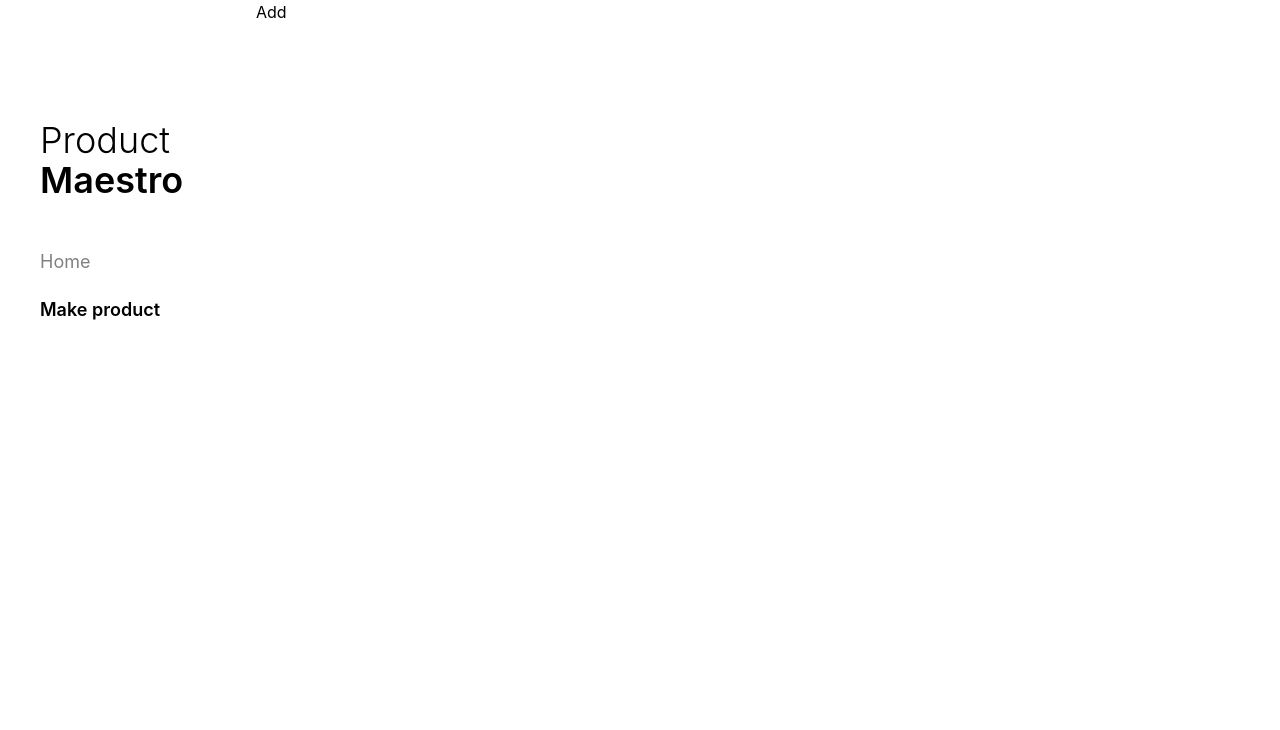
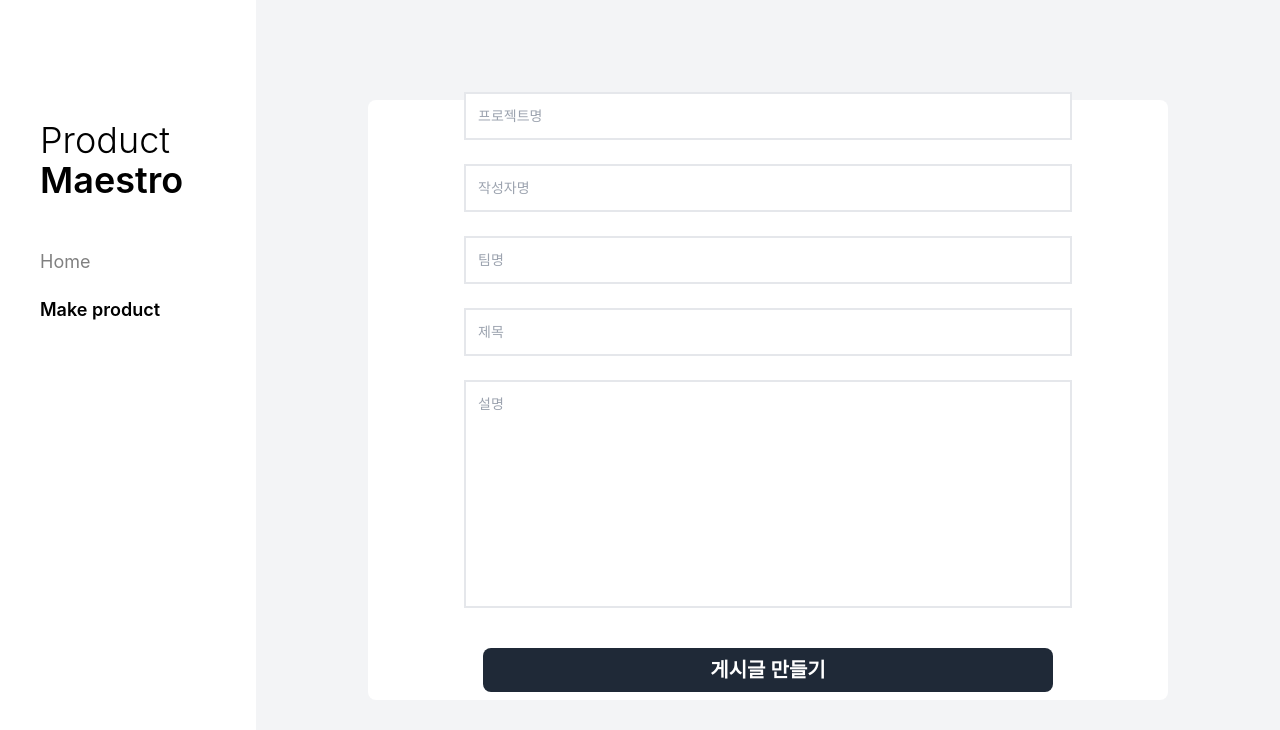
Before and after one commit to dongree/ProductMaestro, a React (Create React App) app: page /add in a window 1280 px wide. Shown: the top 730 px of the page. Built offline with nearby package versions, Linux system fonts and the light colour scheme.

Commit message:
add page

```diff
--- a/src/pages/Add.jsx
+++ b/src/pages/Add.jsx
@@ -1,5 +1,92 @@
-import React from 'react';
+import React, { useState } from 'react';
 
 export default function Add() {
-  return <div>Add</div>;
+  const [projectName, setProjectName] = useState('');
+  const [username, setUsername] = useState('');
+  const [teamname, setTeamname] = useState('');
+  const [title, setTitle] = useState('');
+  const [description, setDescription] = useState('');
+
+  const init = () => {
+    setProjectName('');
+    setUsername('');
+    setTeamname('');
+    setTitle('');
+    setDescription('');
+  };
+
+  const handleSubmit = e => {
+    e.preventDefault();
+    console.log(description);
+
+    // post 요청하기
+    // fetch(url, {method:POST}).then()
+
+    init();
+  };
+
+  return (
+    <section className="basis-4/5 bg-gray-100 px-28 py-10 flex flex-col justify-center ">
+      <div className="flex flex-col h-5/6 bg-white justify-center rounded-lg p-5">
+        <form
+          action=""
+          className="flex flex-col h-full items-center justify-center"
+          onSubmit={handleSubmit}
+        >
+          <div className="w-4/5 flex flex-col items-center ">
+            <input
+              type="text"
+              value={projectName}
+              onChange={e => {
+                setProjectName(e.target.value);
+              }}
+              placeholder="프로젝트명"
+              className="border-2 w-full p-3 mb-6 text-sm"
+              required
+            />
+            <input
+              type="text"
+              value={username}
+              onChange={e => setUsername(e.target.value)}
+              placeholder="작성자명"
+              className="border-2 w-full p-3 mb-6 text-sm"
+              required
+            />
+            <input
+              type="text"
+              value={teamname}
+              onChange={e => setTeamname(e.target.value)}
+              placeholder="팀명"
+              className="border-2 w-full p-3 mb-6 text-sm"
+              required
+            />
+            <input
+              type="text"
+              value={title}
+              onChange={e => setTitle(e.target.value)}
+              placeholder="제목"
+              className="border-2 w-full p-3 mb-6 text-sm"
+              required
+            />
+
+            <textarea
+              name=""
+              id=""
+              cols="5"
+              rows="10"
+              value={description}
+              onChange={e => setDescription(e.target.value)}
+              placeholder="설명"
+              className="border-2 w-full p-3 mb-6 text-sm resize-none"
+              required
+            ></textarea>
+          </div>
+
+          <button className="bg-gray-800 w-9/12 text-xl text-white font-semibold my-4 p-2 rounded-lg">
+            게시글 만들기
+          </button>
+        </form>
+      </div>
+    </section>
+  );
 }
```
